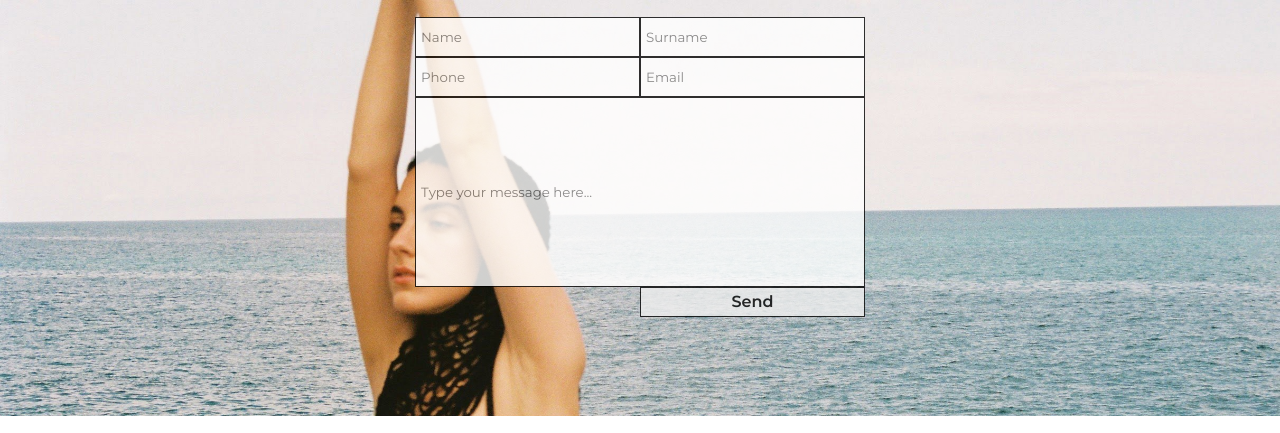
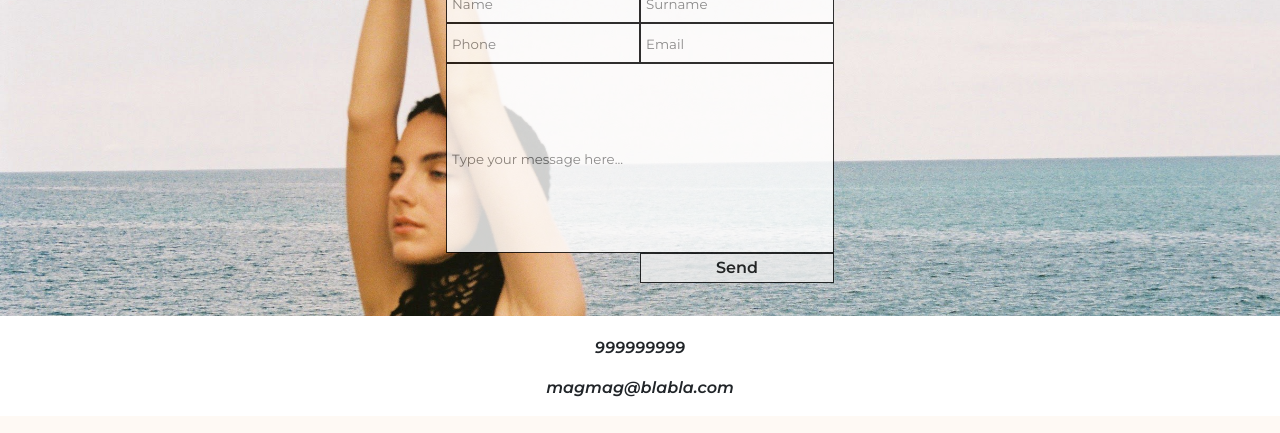
Before and after one commit to didonatodani/terceraEntrega, a plain HTML site: page pages/connect.html in a window 1280 px wide. Shown: the part 415-848 px from the top of the page. Drawn offline with nearby package versions, Linux system fonts and the light colour scheme; a web font is replaced by a local one.

Commit message:
height the div en connect page acomodado + formulario acomodado con respecto al width

```diff
--- a/SCSS/_connect.scss
+++ b/SCSS/_connect.scss
@@ -6,10 +6,10 @@
 }
 
 .formDiv{
-    height: 600px;
+    height: 500px;
     display: flex;
     flex-direction: column;
-    justify-content: center;
+    justify-content: space-evenly;
     align-items: center;
     background-image: url(../assets/connect.jpg);
     background-size: cover;
@@ -19,7 +19,7 @@
         grid-template-columns: 1fr 1fr;
         grid-template-rows: 40px 40px 190px 30px;
         height: 300px;
-        width: 450px;
+        max-width: 450px;
         margin: 15px 15px 0 15px;
         opacity: 0.8;
         .formSurname{
```
Also changed, not shown: CSS/styles.css.
